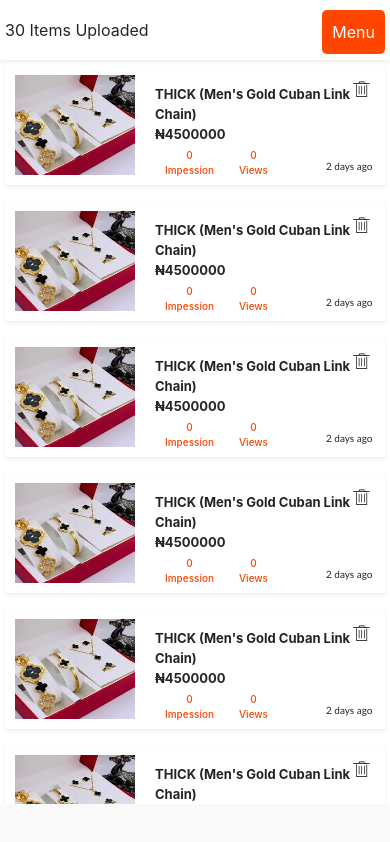
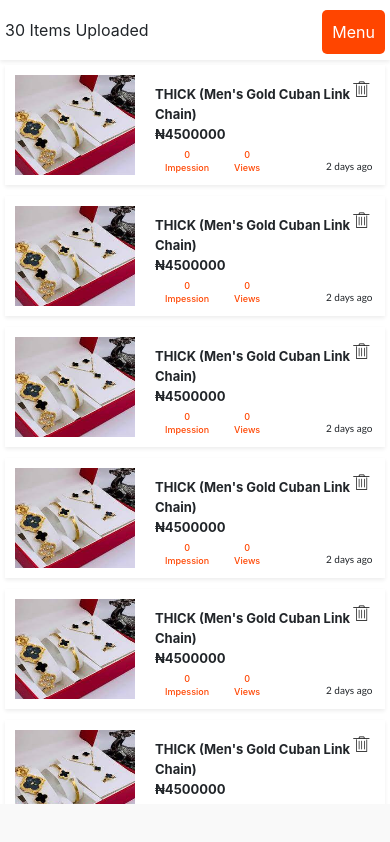
Before and after one commit to Achifa/campus-excpress-website, a React (Create React App) app in the folder app/: page /seller/shop in a window 390 px wide. Built offline with nearby package versions, Linux system fonts and the light colour scheme.

Commit message:
13th commit

```diff
--- a/app/src/styles/Seller/small-screen.css
+++ b/app/src/styles/Seller/small-screen.css
@@ -384,7 +384,7 @@
     .seller-libs-card{
         height: 120px;
         padding: 0 0px 0 0px ;
-        margin-bottom: 10px;
+        margin-bottom: 5px;
         width: 100%;
         padding: 10px;
         display: inline-block;
@@ -441,14 +441,13 @@
     .seller-item-spec ul{
         list-style-type: none;
         margin: 0 0 0 0;
-        margin: auto;
         display: flex;
         justify-content: left;
         flex-wrap: nowrap;
         padding: 2.5px;
     }
     .seller-item-spec ul li{
-        font-size: x-small;
+        font-size: xx-small;
         font-weight: 500;
         text-align: center;
         color: orangered;
```
